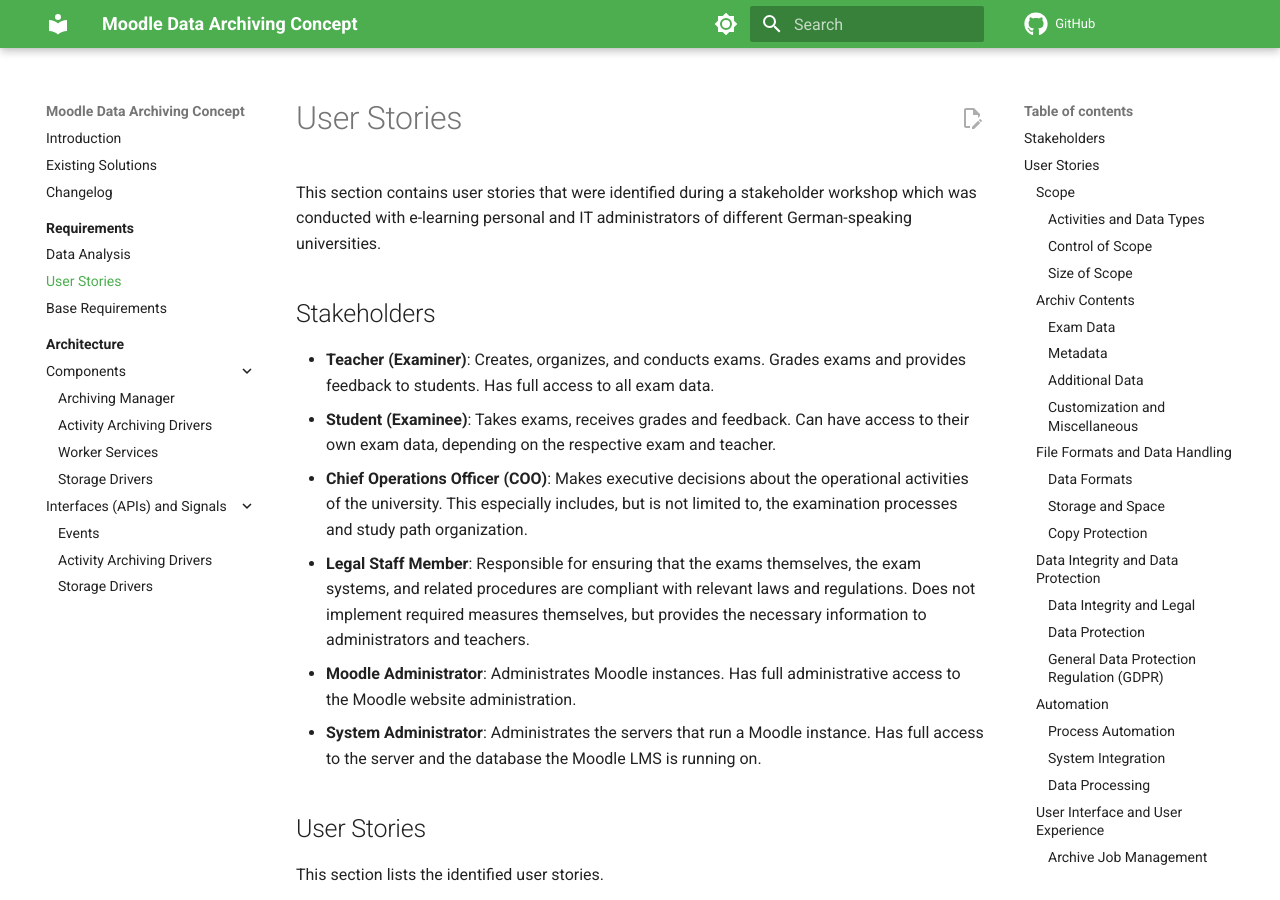
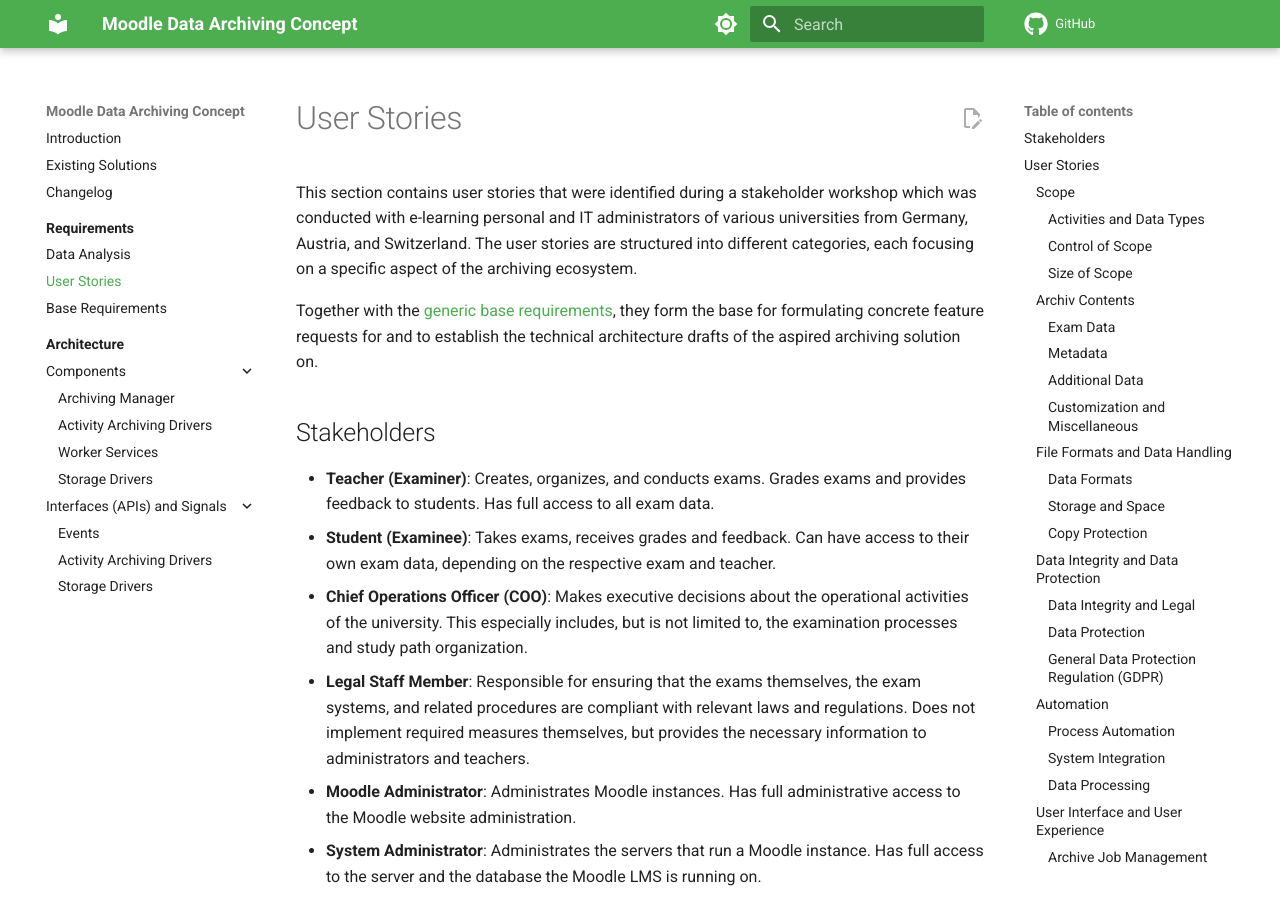
Before and after one commit to ngandrass/moodle-data-archiving-concept, an MkDocs documentation site: the page built from docs/requirements/user-stories.md, in a window 1280 px wide and 900 px high. Built offline with MkDocs 1.6.1 and Material for MkDocs 9.7.7, drawn with Linux system fonts in a browser that asks for light colours; comment, search, counter and statistics services are not loaded.

Commit message:
Cross-link and differentiate base requirements and user stories

```diff
--- a/docs/requirements/user-stories.md
+++ b/docs/requirements/user-stories.md
@@ -1,7 +1,11 @@
 # User Stories
 
 This section contains user stories that were identified during a stakeholder workshop which was conducted with
-e-learning personal and IT administrators of different German-speaking universities.
+e-learning personal and IT administrators of various universities from Germany, Austria, and Switzerland. The user
+stories are structured into different categories, each focusing on a specific aspect of the archiving ecosystem.
+
+Together with the [generic base requirements](../base-requirements), they form the base for formulating concrete
+feature requests for and to establish the technical architecture drafts of the aspired archiving solution on.
 
 
 ## Stakeholders
```
Also changed, not shown: docs/requirements/base-requirements.md (+4 -0 lines).
